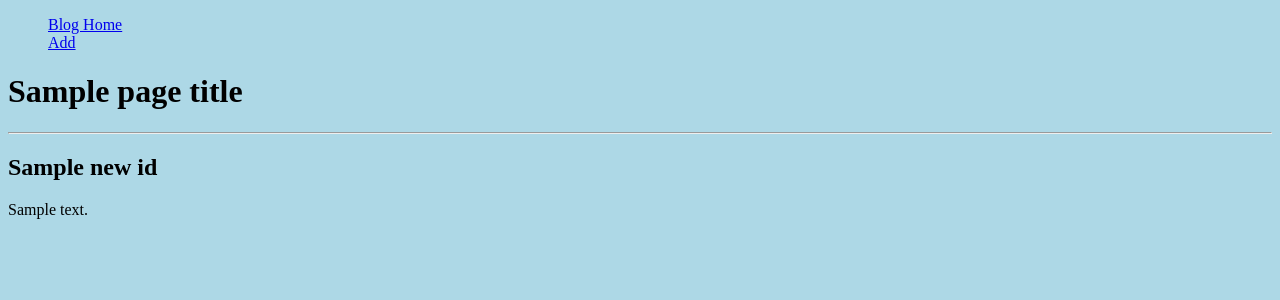
After one commit to kenneba/build-a-blog, a Flask app: template templates/individ_entry.html in a window 1280 px wide. The commit adds this page. Shown: the top 300 px of the page. Run offline with Flask 2, Linux system fonts and the light colour scheme; the template is opened without the code that fills it: most values are stand-ins (such as "Sample title", 1, 10 or a date in 2020).

Commit message:
Finished case 2 though case 1 isn't correct. Next to add some better css

```diff
--- a/main.py
+++ b/main.py
@@ -33,15 +33,18 @@ def index():
     else:
         return "<h1>I'm a post</h1>"
 
-@app.route('/blog?=<string:id>', methods=['POST', 'GET'])
+@app.route('/blog/<string:id>', methods=['POST', 'GET'])
 def individ(id):
     posts = Blog.query.all()
+    new_id = Blog.id
     blog_id = Blog.query.filter_by(id=id).first()
     return render_template('entry.html', posts=posts, blog_id=blog_id)
 
 @app.route('/add', methods=['POST', 'GET'])
 def add():
     posts = Blog.query.all()
+    form_value = request.args.get('id')
+
 
     if request.method == 'POST':
         new_title = request.form['title']
@@ -49,15 +52,13 @@ def add():
         new_post = Blog(new_title, new_body)
         db.session.add(new_post)
         db.session.commit()
+        new_id = new_post
+        return render_template('individ_entry.html', posts=posts, new_id=new_id)
 
-        return render_template('/blog.html', posts=posts, page_title="Home", ids=id)
-
+        if new_id != "Null":
+            return render_template('entry.html', posts=posts, id=new_id)
     else:
-        form_value = request.args.get('id')
-        # blog_id = Blog.query.filter_by(id=id).first()
         return render_template('newpost.html', page_title="Add a New Post")
-
-    # return render_template('newpost.html', page_title="Add a New Post")
 
 
 if __name__ == '__main__':
--- a/templates/blog.html
+++ b/templates/blog.html
@@ -8,8 +8,8 @@
         <ul>
             {%for post in posts%}
             <li>
-                <h2><a href="/blog?={{post.id}}">{{post.title}}</a></h2><br>
-                <p>{{post.body}}</p>
+                <h1><a href="/blog/{{post.id}}">{{post.title}}</a></h1><br>
+                <h2>{{post.body}}</h2>
 
             </li>
             {%endfor%}
--- /dev/null
+++ b/templates/individ_entry.html
@@ -0,0 +1,6 @@
+{%extends "base.html"%}
+
+{% block content%}
+    <h2>{{new_id.title}}</h2>
+    <p>{{new_id.body}}</p>
+{% endblock %}
```
